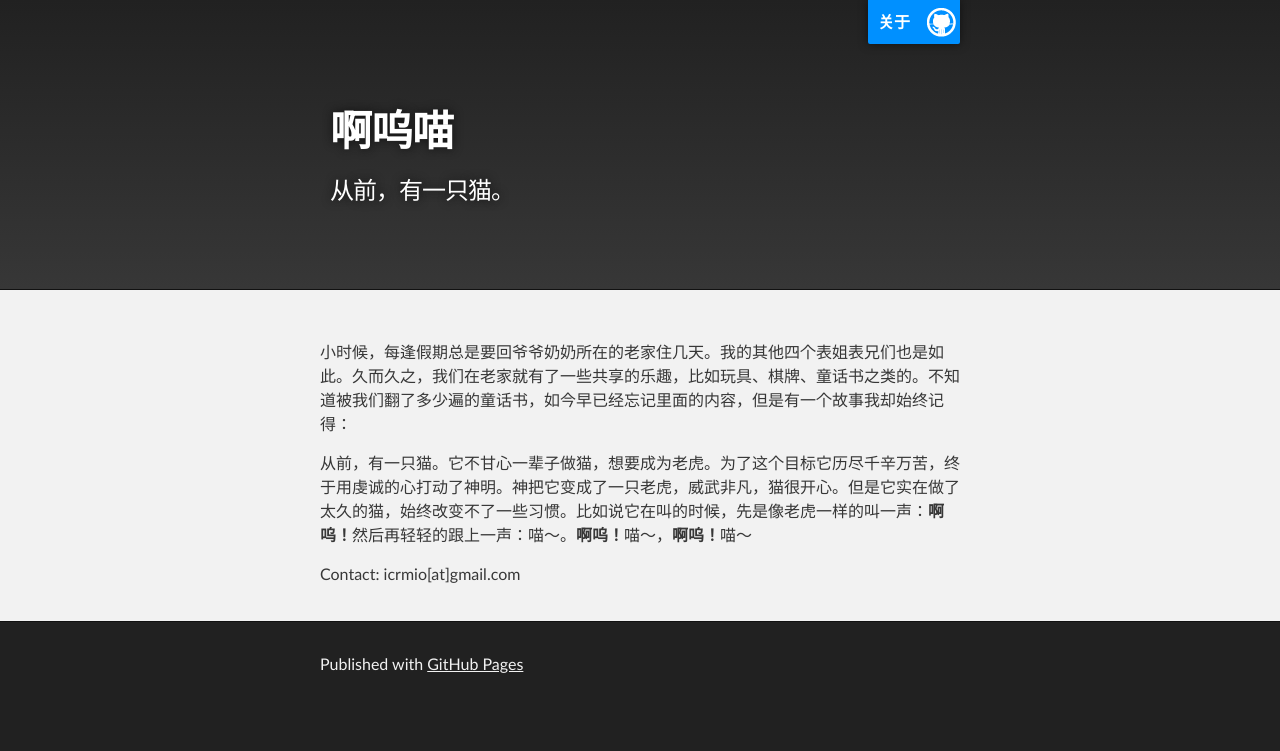
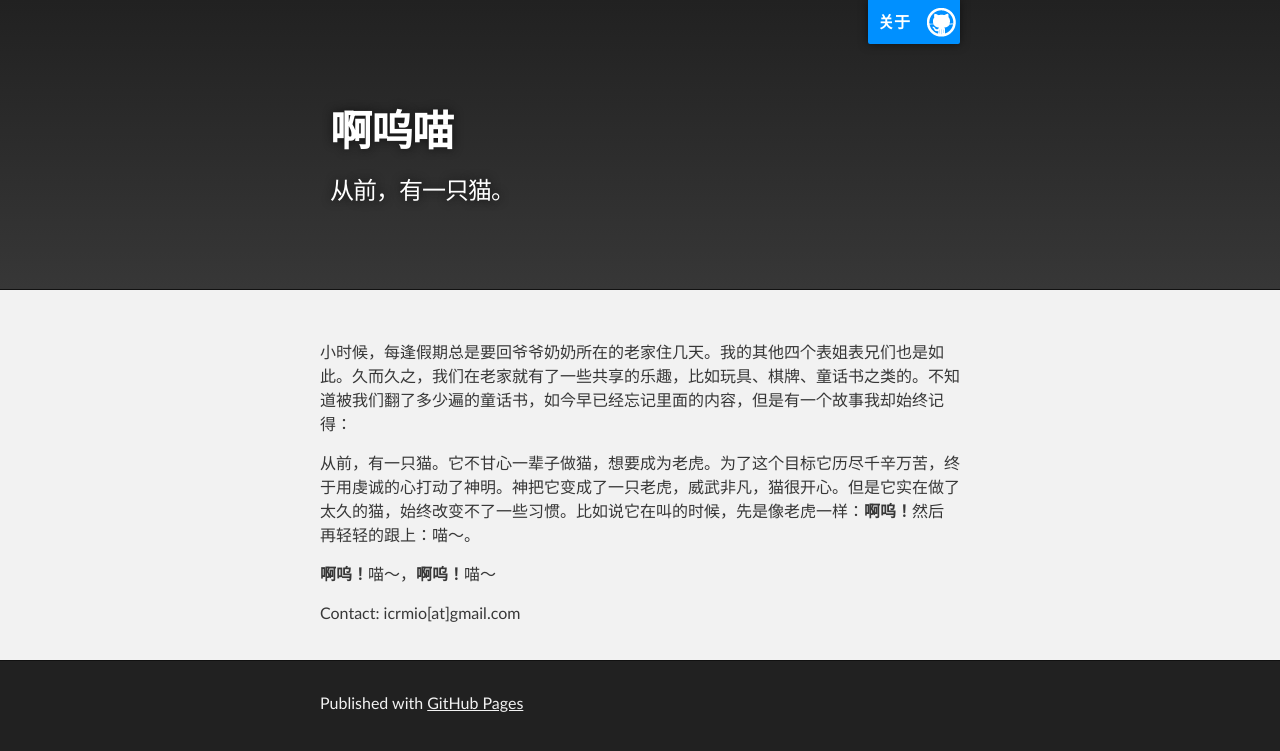
Before and after one commit to icrmio/icrmio.github.io, a Jekyll site: the page built from about.md, in a window 1280 px wide. Shown: the top 751 px of the page. Built offline with Jekyll 4.4.1, drawn with Linux system fonts in a browser that asks for light colours.

Commit message:
Update about.md

```diff
--- a/about.md
+++ b/about.md
@@ -5,6 +5,8 @@
 
 小时候，每逢假期总是要回爷爷奶奶所在的老家住几天。我的其他四个表姐表兄们也是如此。久而久之，我们在老家就有了一些共享的乐趣，比如玩具、棋牌、童话书之类的。不知道被我们翻了多少遍的童话书，如今早已经忘记里面的内容，但是有一个故事我却始终记得：
 
-从前，有一只猫。它不甘心一辈子做猫，想要成为老虎。为了这个目标它历尽千辛万苦，终于用虔诚的心打动了神明。神把它变成了一只老虎，威武非凡，猫很开心。但是它实在做了太久的猫，始终改变不了一些习惯。比如说它在叫的时候，先是像老虎一样的叫一声：**啊呜！**然后再轻轻的跟上一声：喵～。**啊呜！**喵～，**啊呜！**喵～
+从前，有一只猫。它不甘心一辈子做猫，想要成为老虎。为了这个目标它历尽千辛万苦，终于用虔诚的心打动了神明。神把它变成了一只老虎，威武非凡，猫很开心。但是它实在做了太久的猫，始终改变不了一些习惯。比如说它在叫的时候，先是像老虎一样：**啊呜！**然后再轻轻的跟上：喵～。
+
+**啊呜！**喵～，**啊呜！**喵～
 
 Contact: icrmio[at]gmail.com
```
